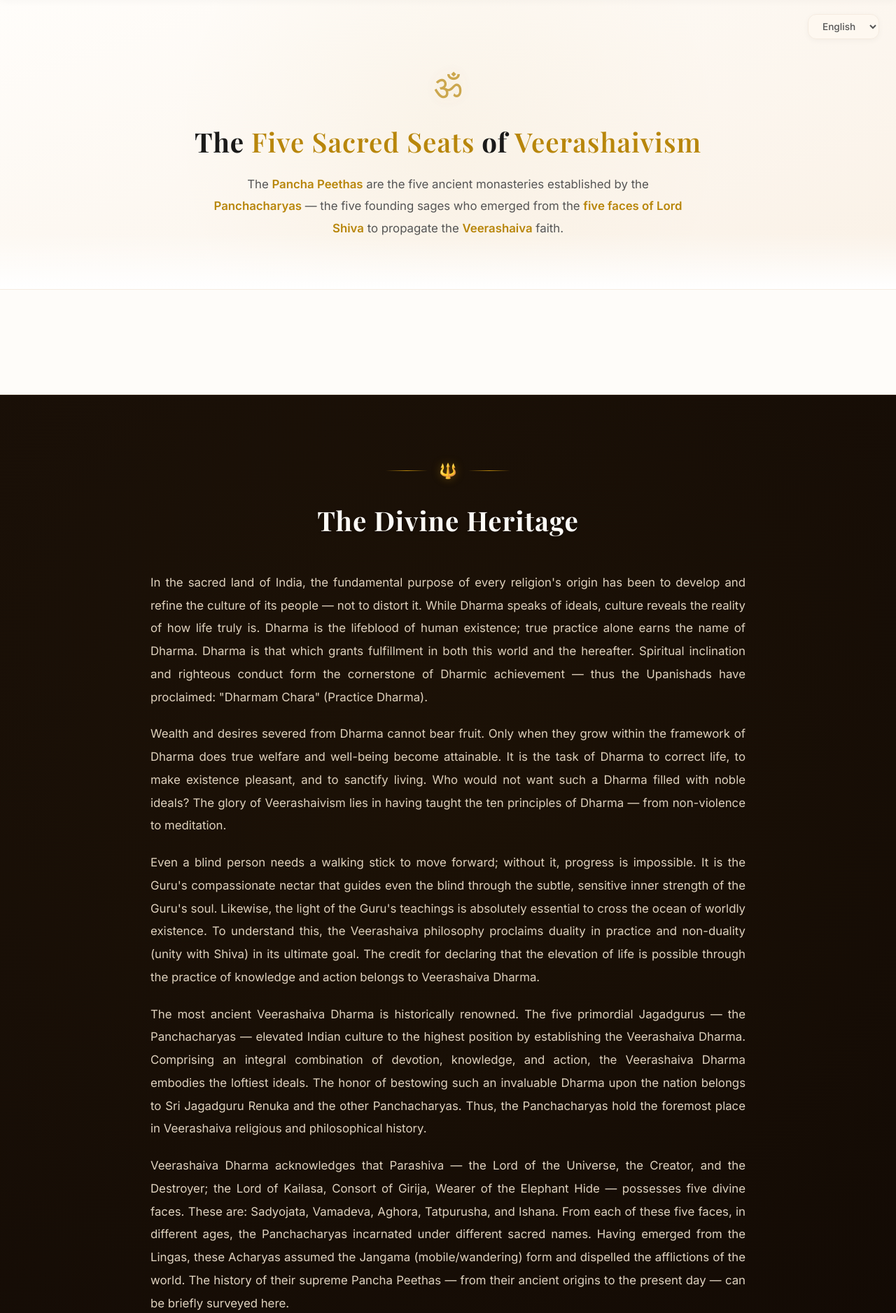
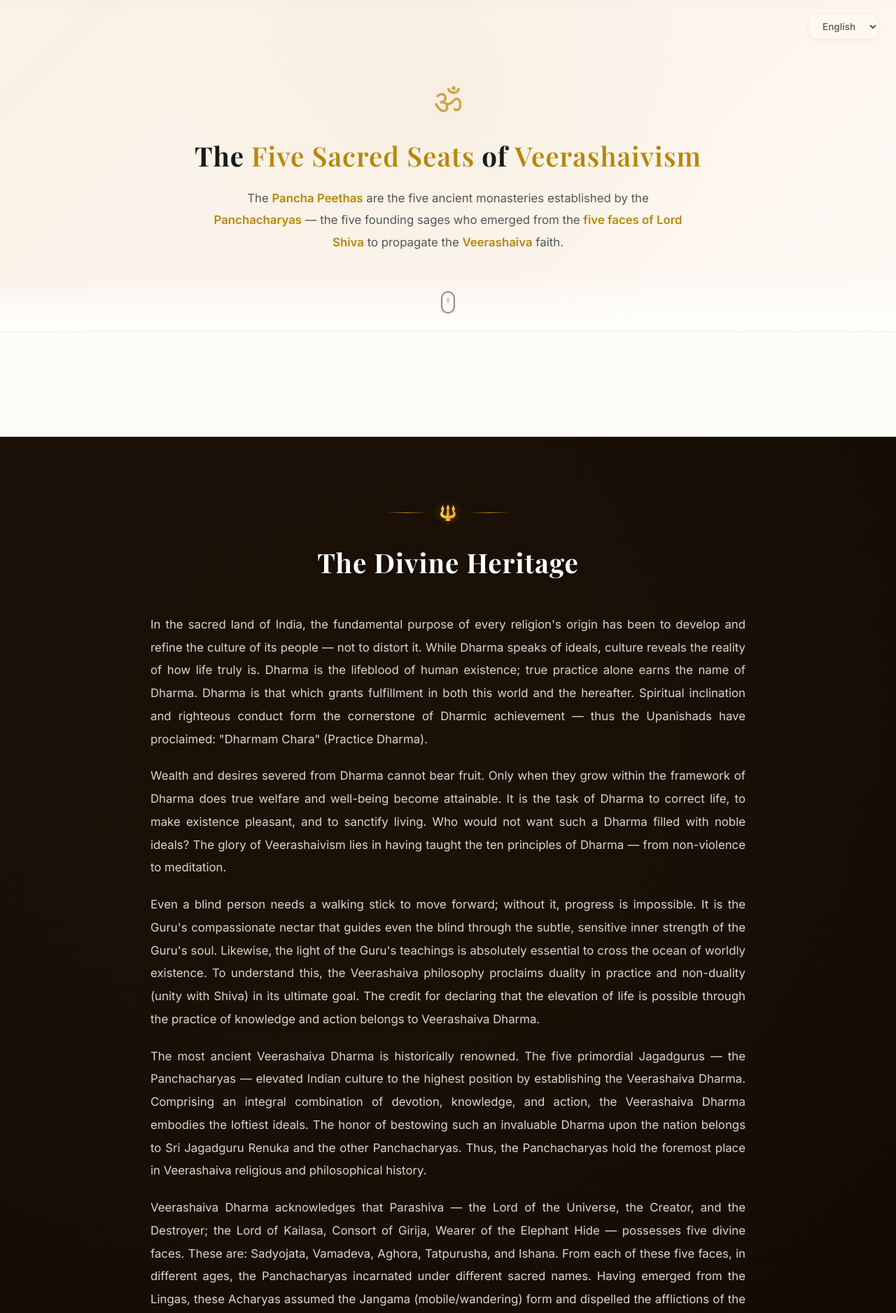
Before and after one commit to Gurucharan-G/panchapeeta, a Django app: page / in a window 1280 px wide. Shown: the part 71-1947 px from the top of the page at 70% size. Run offline with Django 5.2, Linux system fonts and the light colour scheme; data that the repository does not hold is empty; some web fonts are replaced.

Commit message:
Modernize UI styling, add custom scrollbar, reveal-on-scroll animations, card sheens, and glow shadows

```diff
--- a/peethas/static/css/styles.css
+++ b/peethas/static/css/styles.css
@@ -38,6 +38,22 @@ html {
     scroll-behavior: smooth;
 }
 
+/* Custom Scrollbar */
+::-webkit-scrollbar {
+    width: 10px;
+}
+::-webkit-scrollbar-track {
+    background: #faf6f0;
+}
+::-webkit-scrollbar-thumb {
+    background: var(--gold-light);
+    border-radius: 5px;
+    border: 2px solid #faf6f0;
+}
+::-webkit-scrollbar-thumb:hover {
+    background: var(--gold);
+}
+
 body {
     font-family: 'Inter', sans-serif;
     color: var(--text);
@@ -83,13 +99,89 @@ img {
 
 /* ===== Hero ===== */
 .hero {
-    background: linear-gradient(160deg, #fffdfa 0%, #faf1e6 100%);
+    background: linear-gradient(-45deg, #fffdfa, #faf1e6, #fffcf5, #f5ebd3);
+    background-size: 400% 400%;
+    animation: gradientBG 15s ease infinite;
     border-bottom: 1px solid var(--border);
-    padding: 80px 0 70px;
+    padding: 100px 0 110px;
     text-align: center;
     position: relative;
     overflow: hidden;
 }
+
+@keyframes gradientBG {
+    0% { background-position: 0% 50%; }
+    50% { background-position: 100% 50%; }
+    100% { background-position: 0% 50%; }
+}
+
+/* Scroll Down Mouse Indicator */
+.scroll-indicator {
+    position: absolute;
+    bottom: 25px;
+    left: 50%;
+    transform: translateX(-50%);
+    display: flex;
+    flex-direction: column;
+    align-items: center;
+    gap: 8px;
+    cursor: pointer;
+    z-index: 10;
+    transition: opacity 0.3s ease;
+}
+
+.scroll-indicator span {
+    font-size: 0.75rem;
+    text-transform: uppercase;
+    letter-spacing: 2px;
+    color: var(--text-muted);
+    font-weight: 600;
+}
+
+.scroll-mouse {
+    width: 20px;
+    height: 32px;
+    border: 2px solid var(--text-muted);
+    border-radius: 10px;
+    position: relative;
+}
+
+.scroll-wheel {
+    width: 4px;
+    height: 8px;
+    background: var(--gold);
+    border-radius: 2px;
+    position: absolute;
+    top: 6px;
+    left: 50%;
+    transform: translateX(-50%);
+    animation: scrollWheelAnimation 1.6s ease-in-out infinite;
+}
+
+@keyframes scrollWheelAnimation {
+    0% { opacity: 0; transform: translate(-50%, 0); }
+    30% { opacity: 1; }
+    60% { opacity: 0; transform: translate(-50%, 8px); }
+    100% { opacity: 0; }
+}
+
+/* ===== Scroll Reveal Animations ===== */
+.reveal {
+    opacity: 0;
+    transform: translateY(30px);
+    transition: opacity 0.8s cubic-bezier(0.25, 1, 0.5, 1), transform 0.8s cubic-bezier(0.25, 1, 0.5, 1);
+}
+
+.reveal.revealed {
+    opacity: 1;
+    transform: translateY(0);
+}
+
+.reveal-delay-1 { transition-delay: 0.1s; }
+.reveal-delay-2 { transition-delay: 0.2s; }
+.reveal-delay-3 { transition-delay: 0.3s; }
+.reveal-delay-4 { transition-delay: 0.4s; }
+.reveal-delay-5 { transition-delay: 0.5s; }
 
 .hero::before {
     content: '';
--- a/peethas/templates/peethas/home.html
+++ b/peethas/templates/peethas/home.html
@@ -13,21 +13,27 @@
             <option value="?lang=hi" {% if lang == 'hi' %}selected{% endif %}>हिन्दी</option>
         </select>
     </div>
-    <div class="container">
+    <div class="container reveal">
         <div class="hero-om">ॐ</div>
         <h2>{{ labels.hero_title|safe }}</h2>
         <p class="hero-subtitle">
             {{ labels.hero_subtitle|safe }}
         </p>
     </div>
+    <div class="scroll-indicator" onclick="document.getElementById('peethas-section').scrollIntoView({behavior: 'smooth'});">
+        <div class="scroll-mouse">
+            <div class="scroll-wheel"></div>
+        </div>
+    </div>
 </section>
 
-<section class="peethas-section">
+<section class="peethas-section" id="peethas-section">
     <div class="container">
         <div class="peethas-grid{% if use_rectangular_portraits %} use-rectangle{% endif %}">
             {% for peetha in peethas %}
-            <a href="{% url 'peethas:peetha_detail' peetha.slug %}" class="peetha-card{% if peetha.slug == 'srisaila' %} is-white{% endif %}"
-                style="--peetha-color: {{ peetha.color }};">
+            <a href="{% url 'peethas:peetha_detail' peetha.slug %}"
+               class="peetha-card reveal reveal-delay-{{ forloop.counter }}{% if peetha.slug == 'srisaila' %} is-white{% endif %}"
+               style="--peetha-color: {{ peetha.color }};">
                 <!-- Protruding Acharya portrait at top center -->
                 <div class="card-portrait-wrapper">
                     <div class="card-portrait">
@@ -73,7 +79,7 @@
 
 <!-- Divine Heritage Section -->
 <section class="divine-heritage-section" id="divine-heritage">
-    <div class="container">
+    <div class="container reveal">
         <div class="section-decor">
             <span class="decor-line"></span>
             <span class="decor-symbol">🔱</span>
@@ -82,13 +88,13 @@
 
         <h2 class="section-title">{{ labels.divine_heritage_title }}</h2>
 
-        <div class="heritage-intro">
+        <div class="heritage-intro reveal reveal-delay-1">
             {% for para in heritage_content.intro_paragraphs %}
                 <p>{{ para }}</p>
             {% endfor %}
         </div>
 
-        <div class="shloka-box">
+        <div class="shloka-box reveal reveal-delay-2">
             <div class="shloka-symbol">🪷</div>
             <p class="shloka-verse">{{ heritage_content.shloka.verse|linebreaksbr }}</p>
             {% if heritage_content.shloka.translation %}
@@ -97,7 +103,7 @@
             <p class="shloka-ref">— {{ heritage_content.shloka.reference }}</p>
         </div>
 
-        <div class="heritage-tabs-container">
+        <div class="heritage-tabs-container reveal reveal-delay-3">
             <div class="heritage-tabs-nav">
                 {% for p in peethas %}
                 <button class="heritage-tab-btn{% if forloop.first %} active{% endif %}"
@@ -121,14 +127,14 @@
             </div>
         </div>
 
-        <div class="heritage-conclusion">
+        <div class="heritage-conclusion reveal reveal-delay-2">
             <p>{{ heritage_content.conclusion }}</p>
         </div>
     </div>
 </section>
 
 <section class="about-section">
-    <div class="container">
+    <div class="container reveal">
         <h2>{{ labels.about_title|safe }}</h2>
         <div class="about-content">
             <p>{{ labels.about_p1|safe }}</p>
@@ -191,6 +197,26 @@
                 }
             });
         });
+
+        // Intersection Observer for scroll-driven animations
+        const revealCallback = (entries, observer) => {
+            entries.forEach(entry => {
+                if (entry.isIntersecting) {
+                    entry.target.classList.add('revealed');
+                    observer.unobserve(entry.target); // trigger animation only once
+                }
+            });
+        };
+
+        const revealObserver = new IntersectionObserver(revealCallback, {
+            root: null,
+            threshold: 0.1,
+            rootMargin: '0px 0px -40px 0px'
+        });
+
+        document.querySelectorAll('.reveal').forEach(el => {
+            revealObserver.observe(el);
+        });
     });
 </script>
 {% endblock %}
```
Also changed, not shown: other parts of peethas/static/css/styles.css (+29 -8 lines).
